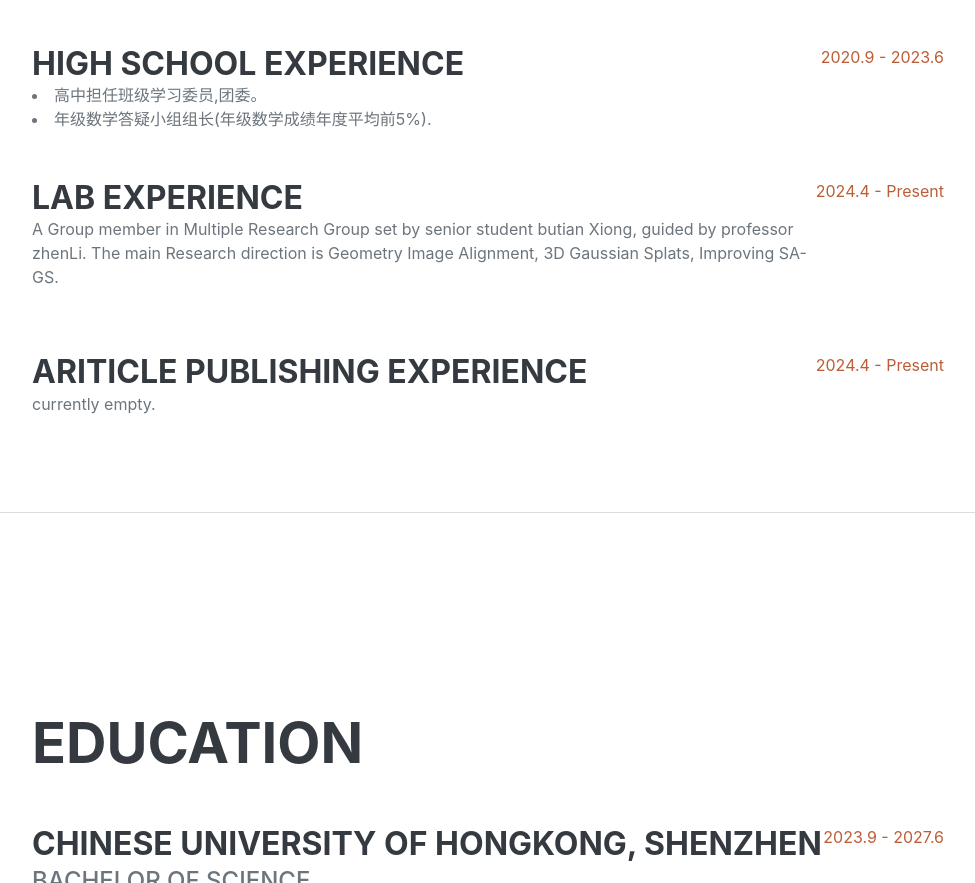
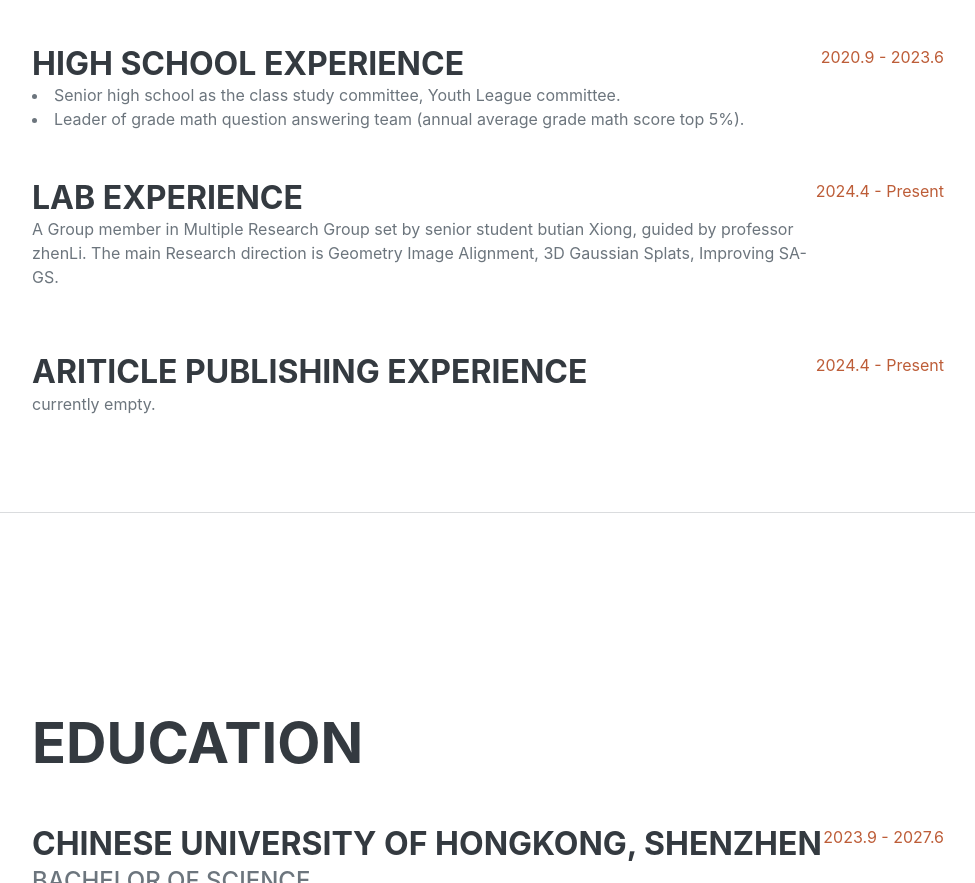
Before and after one commit to daijiayue/daijiayue-website, a plain HTML site: page index.html in a window 1280 px wide. Shown: the part 1110-1993 px from the top of the page, without its empty margins (288-1263 px from the left). Drawn offline with nearby package versions, Linux system fonts and the light colour scheme; a web font is replaced by a local one.

Commit message:
Your commit message

```diff
--- a/index.html
+++ b/index.html
@@ -75,8 +75,8 @@
                     <div class="d-flex flex-column flex-md-row justify-content-between mb-5">
                         <div class="flex-grow-1">
                             <h3 class="mb-0">High school experience</h3>
-                            <li>高中担任班级学习委员,团委。</li>
-                            <li>年级数学答疑小组组长(年级数学成绩年度平均前5%).</li>
+                            <li>Senior high school as the class study committee, Youth League committee.</li>
+                            <li>Leader of grade math question answering team (annual average grade math score top 5%).</li>
                         </div>
                         <div class="flex-shrink-0"><span class="text-primary"> 2020.9 - 2023.6</span></div>
                     </div>
```
